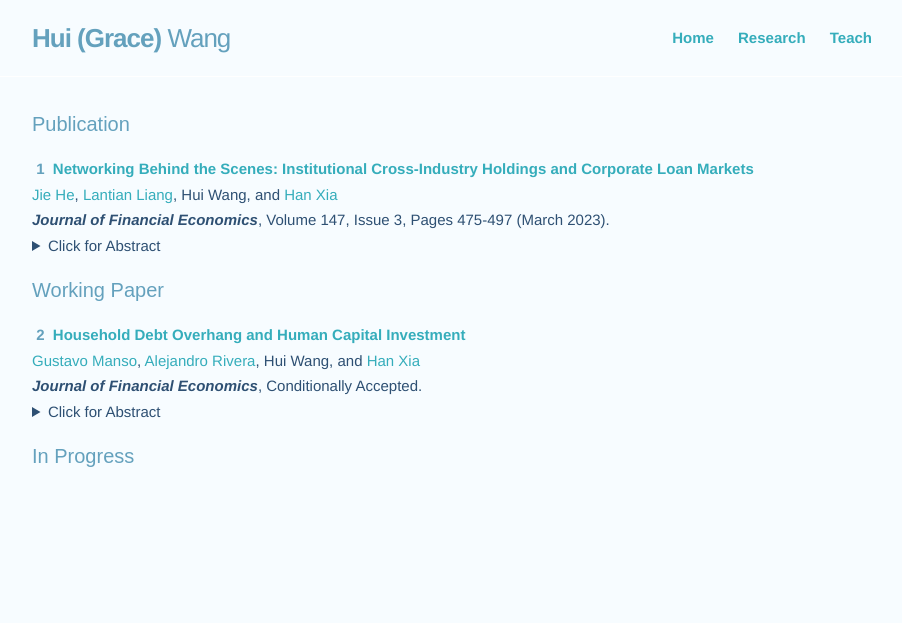
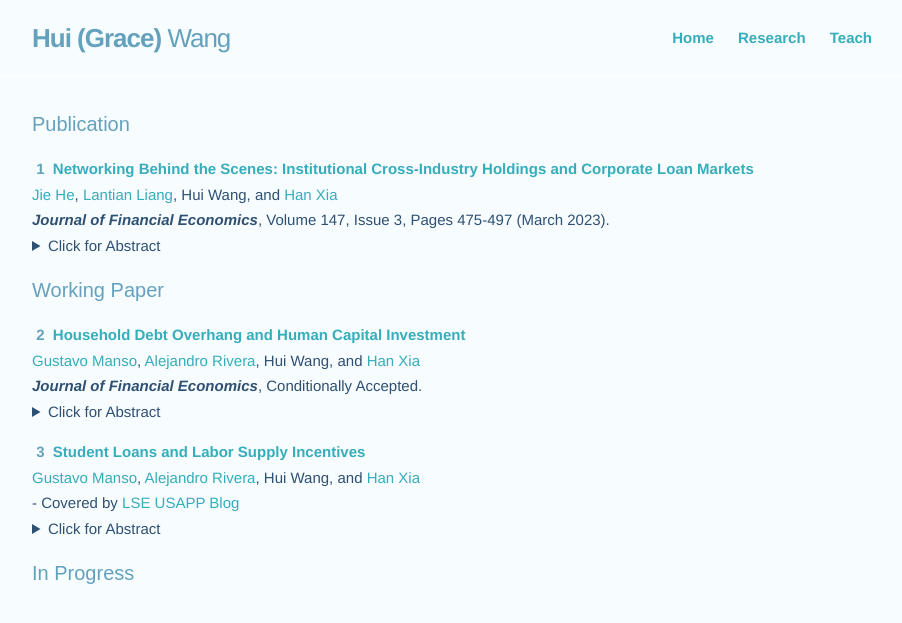
Before and after one commit to huigracewang/homepage, a Jekyll site: the page built from research.md, in a window 1280 px wide. Shown: the top 623 px of the page, without its empty margins (188-1090 px from the left). Built offline with Jekyll 4.4.1, drawn with Linux system fonts in a browser that asks for light colours; some of the changed text lies outside the part shown.

Commit message:
Update research.md

```diff
--- a/research.md
+++ b/research.md
@@ -17,5 +17,10 @@ items:
     numbering: 2
     publication: <strong><i>Journal of Financial Economics</i></strong>, Conditionally Accepted.
     abstract: Unlike labor income, human capital is inseparable from individuals and does not completely accrue to creditors, even at default. As a result, human capital investment should be more resilient to "debt overhang" than labor supply. We develop a dynamic model displaying this important difference. We find that while both labor supply and human capital investment are hump-shaped in household indebtedness, human capital investment declines less aggressively as indebtedness builds up. This is especially the case when human capital depreciation rates are lower. Importantly, because skills acquisition is only valuable when households expect to supply labor in the future, the anticipated greater reduction in labor supply due to debt overhang back-propagates into a reduction in skills acquisition ex ante. Using longitudinal data, we provide empirical support for the model.
-
+  - title: stuloan
+    description: <a href="https://papers.ssrn.com/sol3/papers.cfm?abstract_id=4561409" target="_blank"><strong>Student Loans and Labor Supply Incentives</strong></a>
+    authors: <a href="https://faculty.haas.berkeley.edu/manso/index.html" target="_blank">Gustavo Manso</a>, <a href="https://sites.google.com/site/alejandroriveramesias/" target="_blank">Alejandro Rivera</a>, Hui Wang, and <a href="https://sites.google.com/site/hanvictorxia/han-xias-home-page" target="_blank">Han Xia</a>
+    numbering: 3
+    coverage: Covered by <a href="https://blogs.lse.ac.uk/usappblog/2024/02/20/student-loans-can-influence-households-decisions-about-how-much-to-work-when-they-have-debts/" target="_blank">LSE USAPP Blog</a>
+    abstract: We develop a dynamic household finance model showing that student loans—nondischargeable in the U.S. bankruptcy—alleviate the well-documented debt overhang in labor supply decisions. Non-dischargeability mutes opportunities for households to strategically reduce labor supply at the expense of creditors, thus correcting incentive distortions. This corrective effect, however, is partially undone by Income Driven Repayment (IDR) plans, which set student loan payments formulaically regardless of outstanding balance. IDR thus allows households to pseudo "discharge" student debt and reactivates debt overhang. We supplement our model with empirical analyses and uncover potentially unintended consequences of proposed reforms in student loans.
 ---
```
